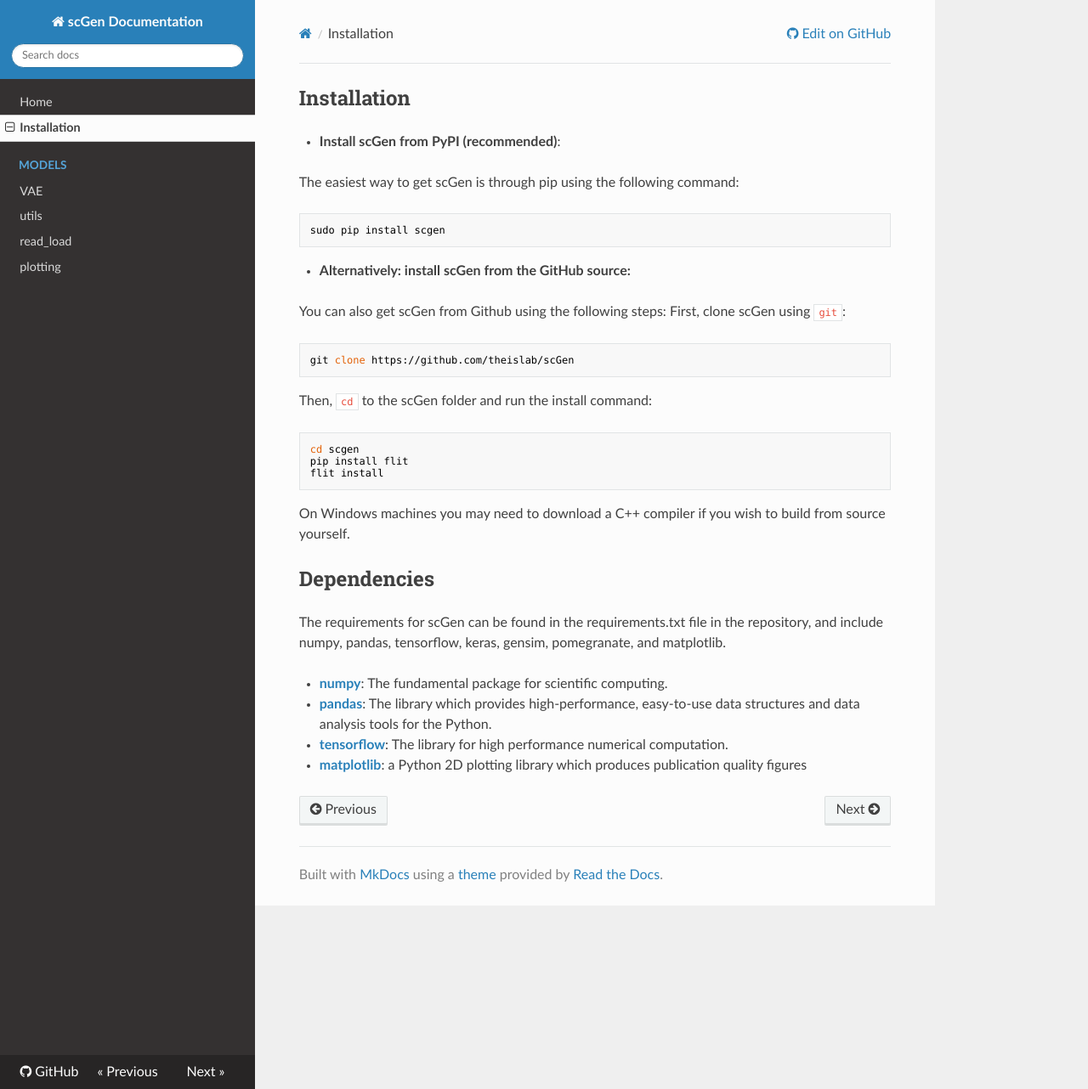
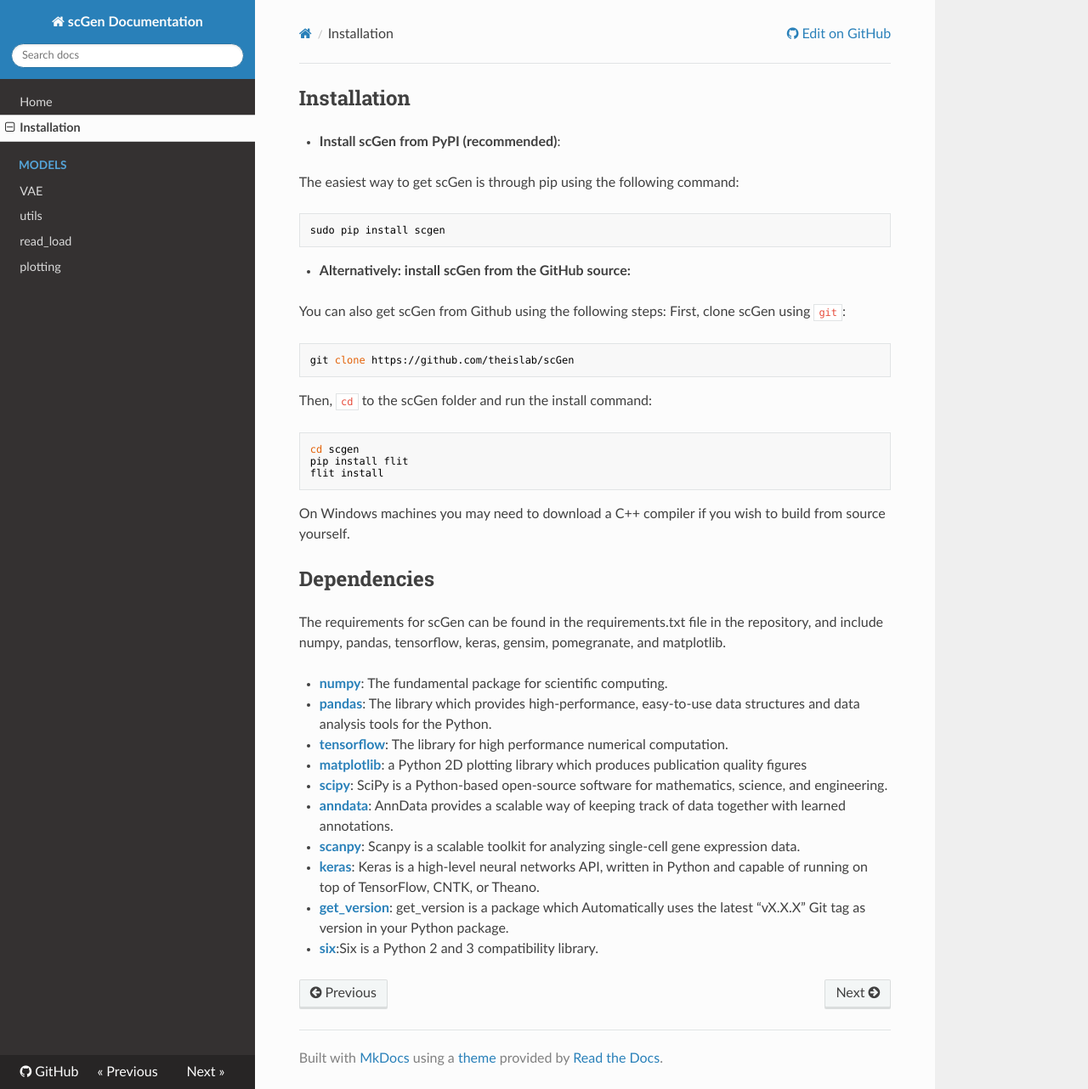
Before and after one commit to theislab/scgen, an MkDocs documentation site: the page built from docs/sources/installation.md, in a window 1280 px wide and 1282 px high. Shown: the whole window at 85% size. Built offline with MkDocs 1.6.1, drawn with Linux system fonts in a browser that asks for light colours; nearby versions of some CDN libraries; old or Windows-style settings are respelled for this version of MkDocs.

```diff
--- a/docs/sources/installation.md
+++ b/docs/sources/installation.md
@@ -34,3 +34,15 @@ The requirements for scGen can be found in the requirements.txt file in the repo
 - [__tensorflow__](https://www.tensorflow.org): The library for high performance numerical computation.
 
 - [__matplotlib__](https://matplotlib.org): a Python 2D plotting library which produces publication quality figures
+
+- [__scipy__](https://scipy.org): SciPy is a Python-based open-source software for mathematics, science, and engineering.
+
+- [__anndata__](https://anndata.readthedocs.io/en/latest/): AnnData provides a scalable way of keeping track of data together with learned annotations.
+
+- [__scanpy__](https://scanpy.readthedocs.io): Scanpy is a scalable toolkit for analyzing single-cell gene expression data.
+
+- [__keras__](https://keras.io): Keras is a high-level neural networks API, written in Python and capable of running on top of TensorFlow, CNTK, or Theano.
+
+- [__get_version__](https://github.com/flying-sheep/get_version): get_version is a package which Automatically uses the latest “vX.X.X” Git tag as version in your Python package.
+
+- [__six__](https://github.com/benjaminp/six):Six is a Python 2 and 3 compatibility library.
```
Also changed, not shown: docs/templates/installation.md (+12 -0 lines).
